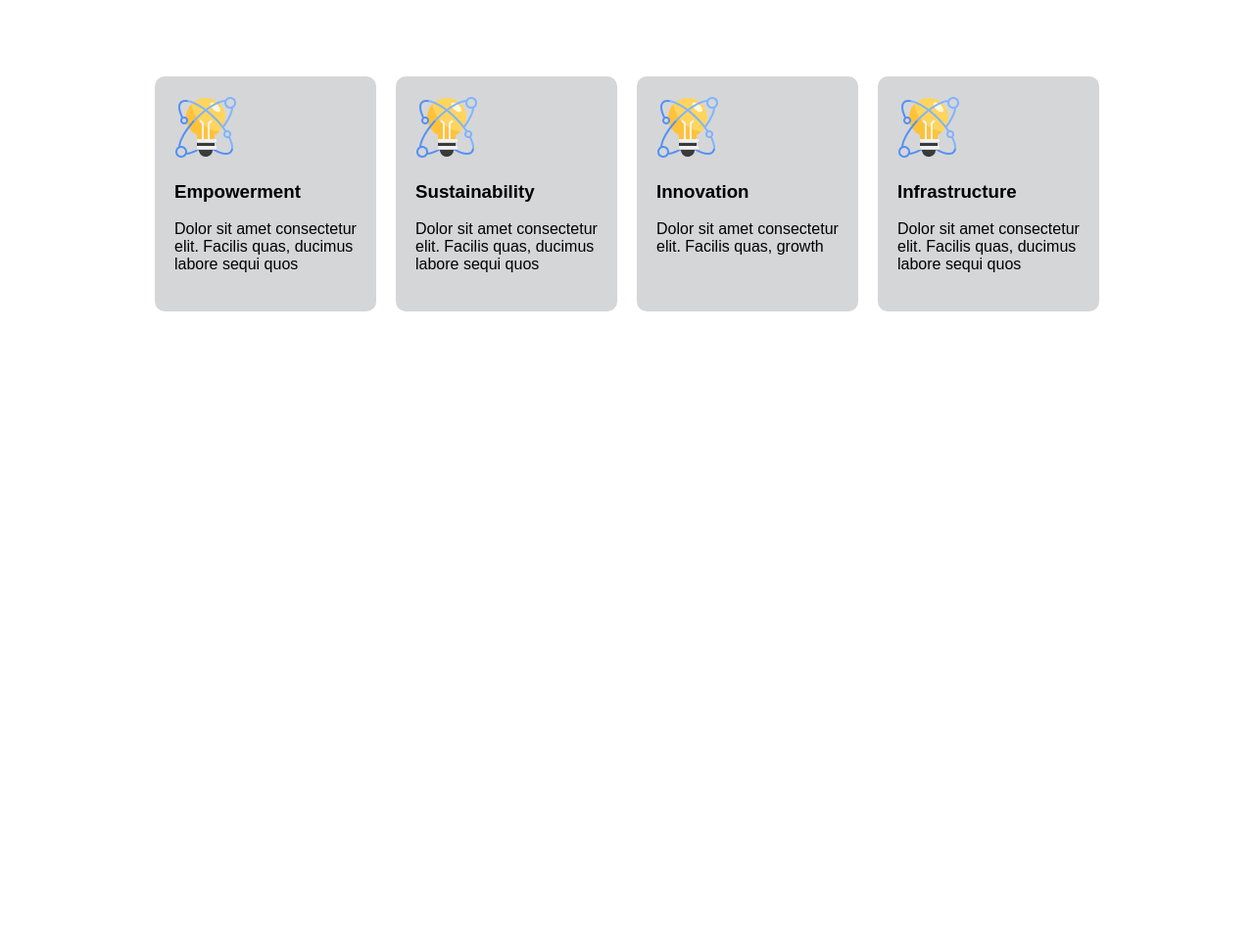
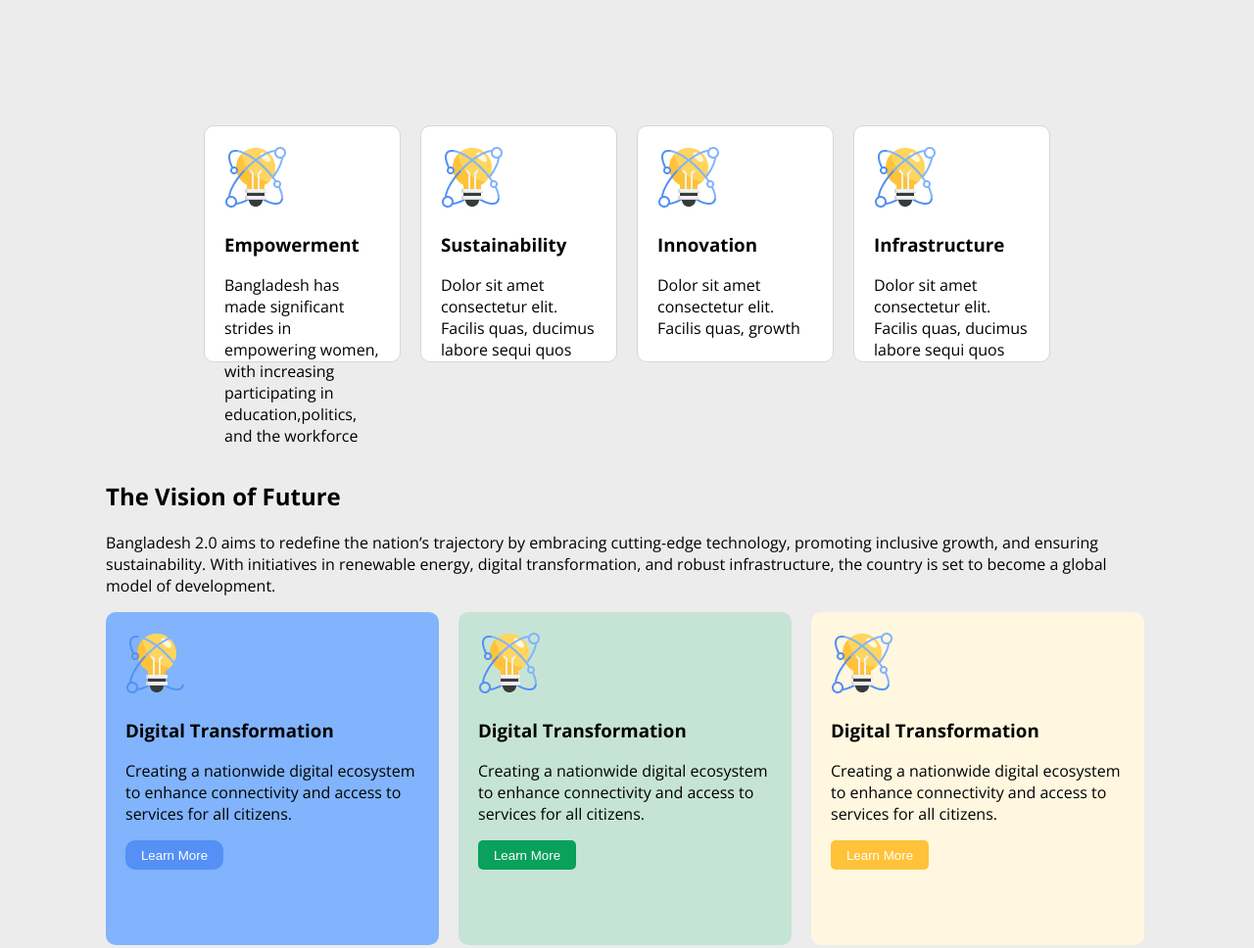
Before and after one commit to safikolislam/A-01, a plain HTML site: page index.html in a window 1280 px wide. Shown: the part 800-1768 px from the top of the page at 98% size. Before the commit the page ends 1276 px from the top, so only its background shows below. Drawn offline with nearby package versions, Linux system fonts and the light colour scheme.

Commit message:
added the cart

```diff
--- a/index.html
+++ b/index.html
@@ -4,9 +4,15 @@
     <meta charset="UTF-8" />
     <meta name="viewport" content="width=device-width, initial-scale=1.0" />
     <title>A-01</title>
+    <link rel="preconnect" href="https://fonts.googleapis.com" />
+    <link rel="preconnect" href="https://fonts.gstatic.com" crossorigin />
+    <link
+      href="https://fonts.googleapis.com/css2?family=Open+Sans:ital,wght@0,300..800;1,300..800&display=swap"
+      rel="stylesheet"
+    />
     <link rel="stylesheet" href="style/styles.css" />
   </head>
-  <body c>
+  <body class="open-sans-normal">
     <div class="Banner">
       <div class="intro">
         <p>Bangladesh 2.0</p>
@@ -22,40 +28,90 @@
     </div>
     <main>
       <section class="cart">
-
         <div class="cart-01">
           <img src="assets/card-icon.png" alt="" />
-        <h3 class="title">Empowerment</h3>
-        <p class="description">
+          <h3>Empowerment</h3>
+          <p>
+            Bangladesh has made significant strides in empowering women, with
+            increasing participating in education,politics, and the workforce
+          </p>
+        </div>
+        <div class="cart-01">
+          <img src="assets/card-icon.png" alt="" />
+          <h3>Sustainability</h3>
+          <p>
             Dolor sit amet consectetur elit. Facilis quas, ducimus labore sequi
             quos
           </p>
         </div>
         <div class="cart-01">
           <img src="assets/card-icon.png" alt="" />
-        <h3 class="title">Sustainability</h3>
-        <p class="description">
-          Dolor sit amet consectetur elit. Facilis quas, ducimus labore sequi
-          quos
-        </p>
+          <h3>Innovation</h3>
+          <p>Dolor sit amet consectetur elit. Facilis quas, growth</p>
         </div>
         <div class="cart-01">
           <img src="assets/card-icon.png" alt="" />
-        <h3 class="title">Innovation</h3>
-        <p class="description">
-          Dolor sit amet consectetur elit. Facilis quas, growth
-
-        </p>
-      </div>
-       <div class="cart-01">
-        <img src="assets/card-icon.png" alt="" />
-        <h3 class="title">Infrastructure</h3>
-        <p class="description">
+          <h3>Infrastructure</h3>
+          <p>
             Dolor sit amet consectetur elit. Facilis quas, ducimus labore sequi
             quos
           </p>
         </div>
       </section>
+      <section class="more-cart">
+
+          <h2>The Vision of Future</h2>
+          <p>
+            Bangladesh 2.0 aims to redefine the nation’s trajectory by embracing
+            cutting-edge technology, promoting inclusive growth, and ensuring
+            sustainability. With initiatives in renewable energy, digital
+            transformation, and robust infrastructure, the country is set to
+            become a global model of development.
+          </p>
+          <div class="card">
+            <div class="card-01">
+              <img src="assets/card-icon.png" alt="" />
+              <h3>Digital Transformation</h3>
+              <p>
+                Creating a nationwide digital ecosystem to enhance connectivity
+                and access to services for all citizens.
+              </p>
+              <button class="btn-b">Learn More</button>
+            </div>
+            <div class="card-02">
+              <img src="assets/card-icon.png" alt="" />
+              <h3>Digital Transformation</h3>
+              <p>
+                Creating a nationwide digital ecosystem to enhance connectivity
+                and access to services for all citizens.
+              </p>
+              <button class="btn-g">Learn More</button>
+            </div>
+            <div class="card-03">
+              <img src="assets/card-icon.png" alt="" />
+              <h3>Digital Transformation</h3>
+              <p>
+                Creating a nationwide digital ecosystem to enhance connectivity
+                and access to services for all citizens.
+              </p>
+              <button class="btn-y">Learn More</button>
+            </div>
+        </div>
+      </section>
+      <section class="description">
+        <p>
+          "Lorem ipsum dolor sit amet consectetur adipisicing elit. Facilis
+          quas, ducimus labore sequi quos deserunt optio id repellendus tempora
+          veniam amet porro corporis exercitationem numquam debitis culpa
+          laudantium odio, velit vel minus sit? Veritatis aut maiores ducimus
+          fugit error ex sit, dignissimos eum tempora perferendis a rem culpa ab
+          aliquid modi? Est vitae neque esse, cumque, quam tenetur rem earum
+          eaque mollitia modi ipsum aspernatur, dignissimos excepturi aliquam
+          architecto soluta necessitatibus vero?"
+        </p>
+        <h3>Dr. Muhammad Yunus</h3>
+        <p>Chief Adviser of the People's Republic of Bangladesh</p>
+      </section>
     </main>
   </body>
 </html>
--- a/style/styles.css
+++ b/style/styles.css
@@ -1,9 +1,14 @@
-*{
-    font-family:sans-serif;
+
+.open-sans-normal {
+  font-family: "Open Sans", serif;
+  font-optical-sizing: auto;
+  font-style: normal;
+  font-variation-settings:
+    "wdth" 100;
 }
 body{
-    background:#fff;
-    Padding:50px;
+    background:#ECECEC;
+    Padding:100px;
 }
 .Banner{
     width:90%;
@@ -34,11 +39,13 @@ body{
 
 }
 .cart-01{
-width:250px;
+width:450px;
 height:200px;
-background:#D5D6D8;
 padding:20px;
 border-radius:10px;
+
+background:#FFFF;
+border:1px solid #D5D6D8;
 
 }
 .cart{
@@ -47,3 +54,65 @@ border-radius:10px;
     display:flex;
     gap:20px;
 }
+
+.card-01{
+    background:#81B4FC;
+    width:300px;
+    height:300px;
+    padding:20px;
+    border-radius:10px;
+}
+.card-02{
+    background:#C6E4D6;
+    width:300px;
+    height:300px;
+    padding:20px;
+    border-radius:10px;
+}
+.card-03{
+      background:#FFF7DF;
+      border:none;
+      width:300px;
+      height: 300px;
+      padding:20px;
+      border-radius:10px;
+}
+.btn-b{
+    color:#fff;
+    background:#5490F5;
+    border:none;
+    width:100px;
+    height:30px;
+    border-radius:10px;
+}
+.btn-g{
+    background:#09A15C;
+    color:#ffff;
+    border:none;
+    width:100px;
+    height:30px;
+    border-radius:5px;
+}
+
+.btn-y{
+ background:#FFC239;
+ border:none;
+ width:100px;
+ height:30px;
+ border-radius:5px;
+ color:#fff;
+}
+.card{
+    margin:0 auto;
+    display:flex;
+    gap:20px;
+}
+
+.description{
+
+    margin-top:80px;
+    background:#ffff;
+    width:60%;
+    height:50%;
+    padding:20px;
+}
```
Lines whose indentation alone changed are shown as unchanged.
